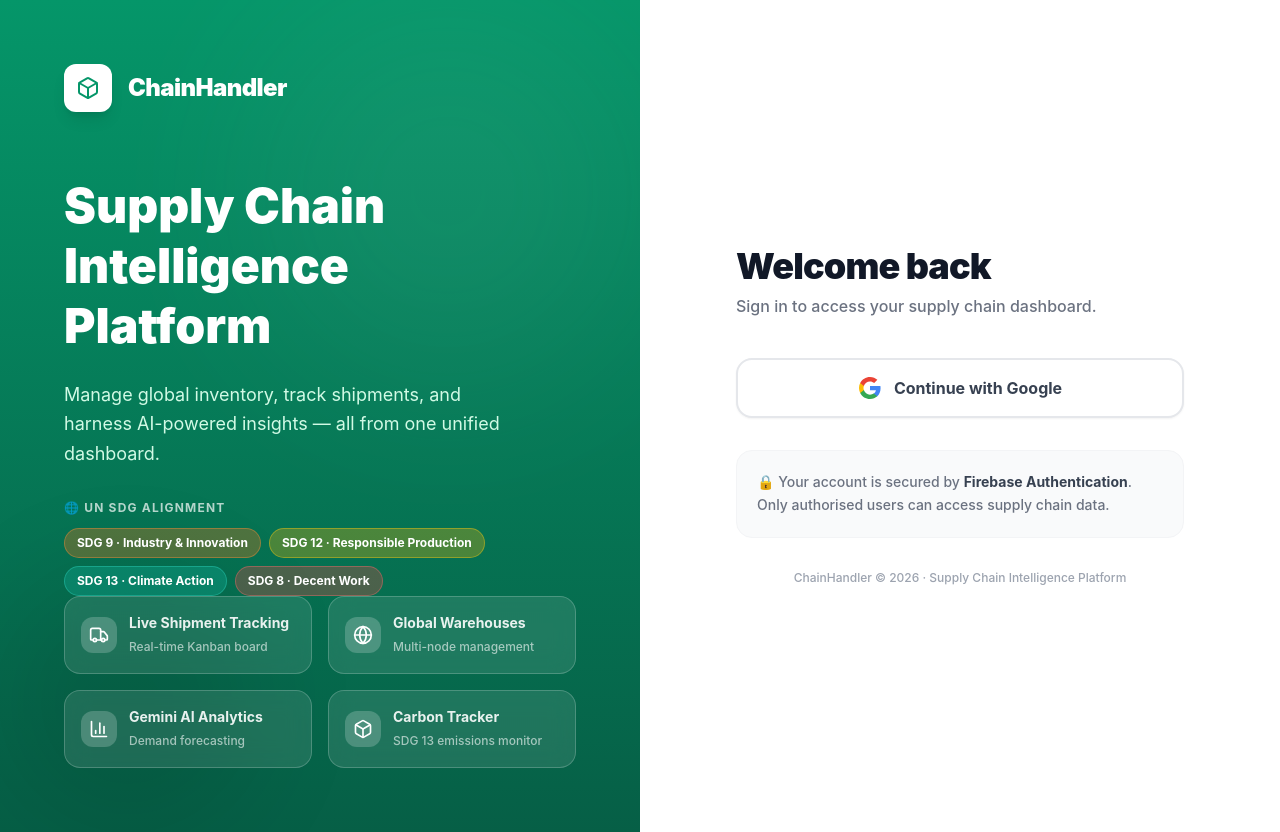
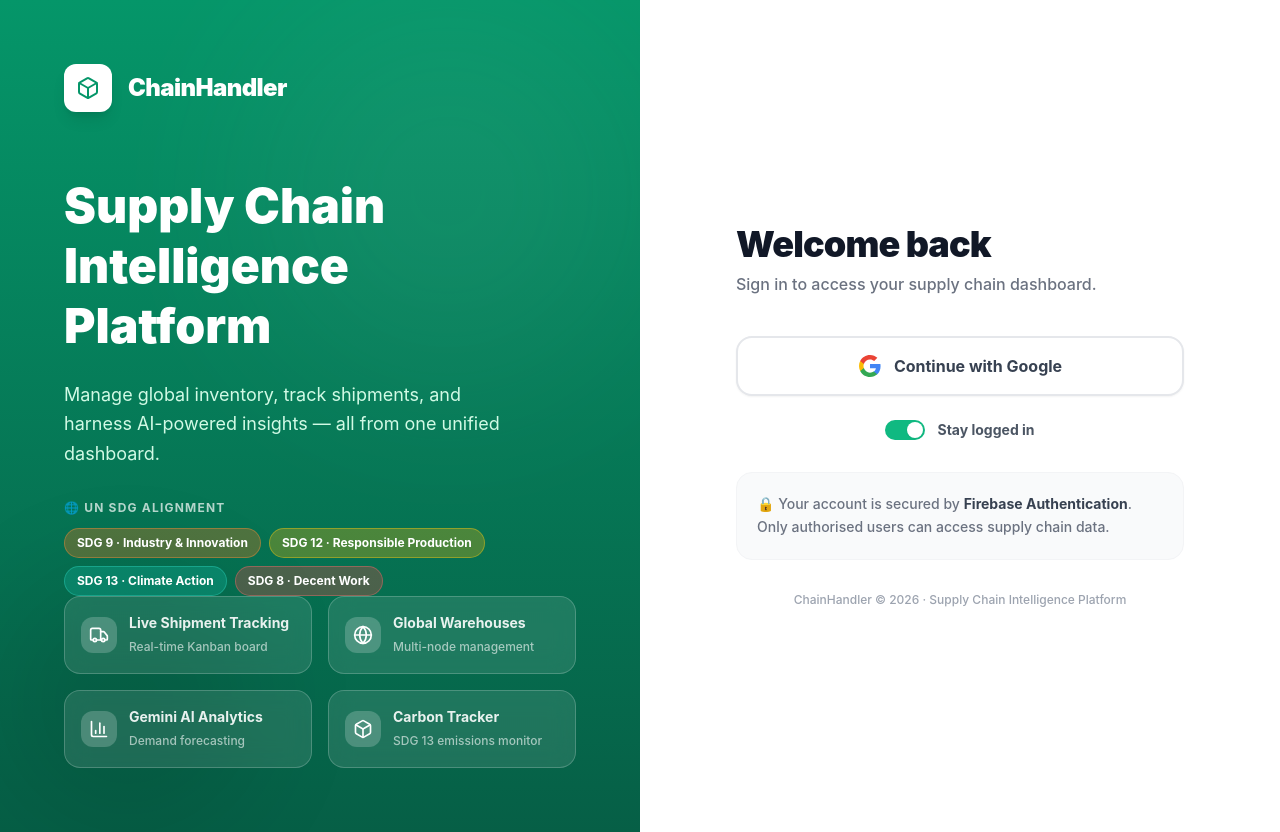
Before and after one commit to AniruddhDeepak/Solution-Challenge, a React (Vite) app in the folder apps/web/: page / in a window 1280 px wide. Built offline with nearby package versions, Linux system fonts and the light colour scheme; no server answers.

Commit message:
landing and login updated

```diff
--- a/apps/web/src/Login.jsx
+++ b/apps/web/src/Login.jsx
@@ -1,12 +1,13 @@
 import React, { useState, useEffect } from 'react';
 import { motion } from 'framer-motion';
-import { signInWithPopup } from 'firebase/auth';
+import { signInWithPopup, setPersistence, browserLocalPersistence, browserSessionPersistence } from 'firebase/auth';
 import { auth, provider } from './firebase';
 import { Box, Truck, Globe, BarChart3, ArrowRight } from 'lucide-react';
 
 export default function Login() {
   const [savedUser, setSavedUser] = useState(null);
   const [isAuthenticating, setIsAuthenticating] = useState(false);
+  const [stayLoggedIn, setStayLoggedIn] = useState(true);
 
   useEffect(() => {
     const saved = localStorage.getItem('chainhandler_last_user');
@@ -27,6 +28,10 @@
       } else {
         provider.setCustomParameters({ prompt: 'select_account' });
       }
+
+      // Set persistence based on user choice
+      await setPersistence(auth, stayLoggedIn ? browserLocalPersistence : browserSessionPersistence);
+
       await signInWithPopup(auth, provider);
       // We don't set isAuthenticating to false here because main.jsx will unmount this component on success
     } catch (error) {
@@ -214,6 +219,23 @@
               </motion.button>
             )}
 
+            {/* Stay Logged In Option */}
+            <div className="mt-6 flex items-center justify-center">
+              <label className="flex items-center cursor-pointer group">
+                <div className="relative">
+                  <input
+                    type="checkbox"
+                    className="sr-only"
+                    checked={stayLoggedIn}
+                    onChange={(e) => setStayLoggedIn(e.target.checked)}
+                  />
+                  <div className={`w-10 h-5 rounded-full transition-colors ${stayLoggedIn ? 'bg-emerald-500' : 'bg-gray-300'}`}></div>
+                  <div className={`absolute left-0.5 top-0.5 bg-white w-4 h-4 rounded-full transition-transform shadow-sm ${stayLoggedIn ? 'translate-x-5' : 'translate-x-0'}`}></div>
+                </div>
+                <span className="ml-3 text-sm font-bold text-gray-600 group-hover:text-emerald-700 transition-colors">Stay logged in</span>
+              </label>
+            </div>
+
             <div className="mt-8 p-5 bg-gray-50 rounded-2xl border border-gray-100">
               <p className="text-sm text-gray-500 font-medium leading-relaxed">
                 🔒 Your account is secured by <strong className="text-gray-700">Firebase Authentication</strong>.
```
